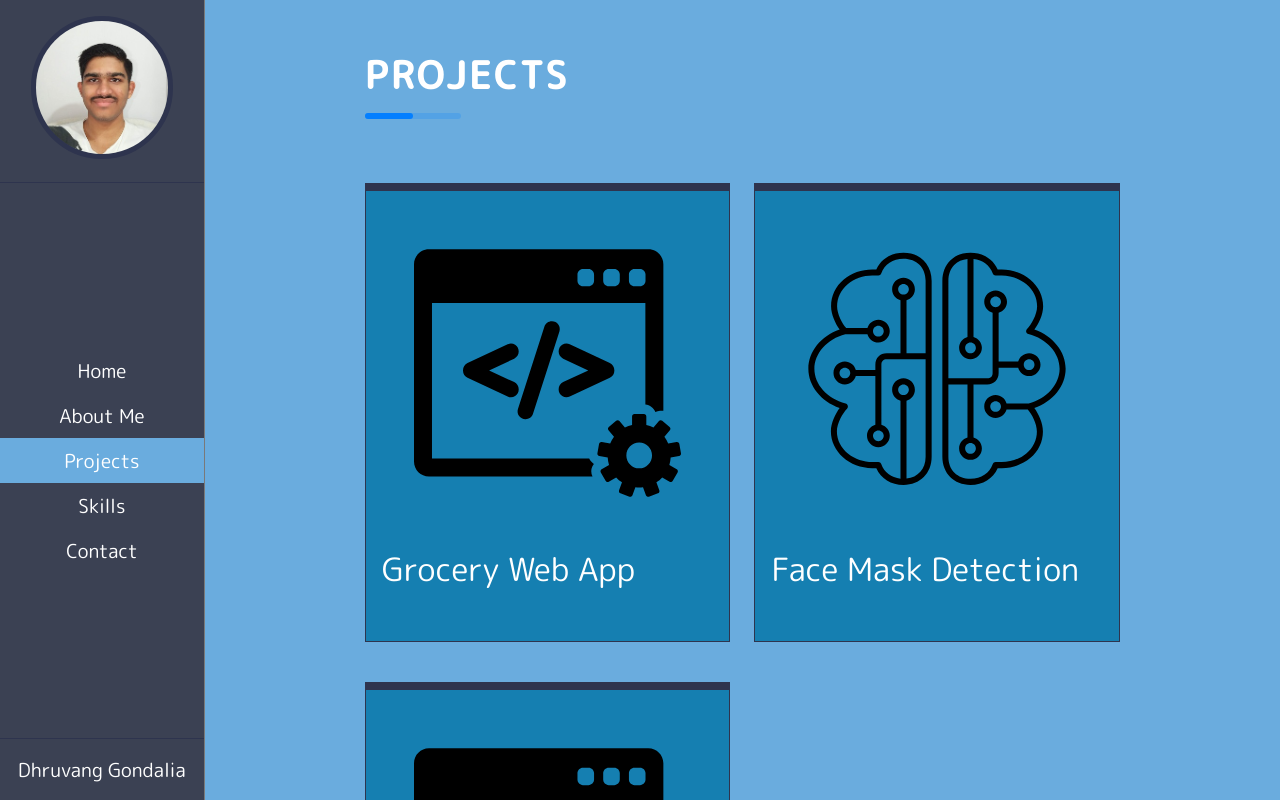
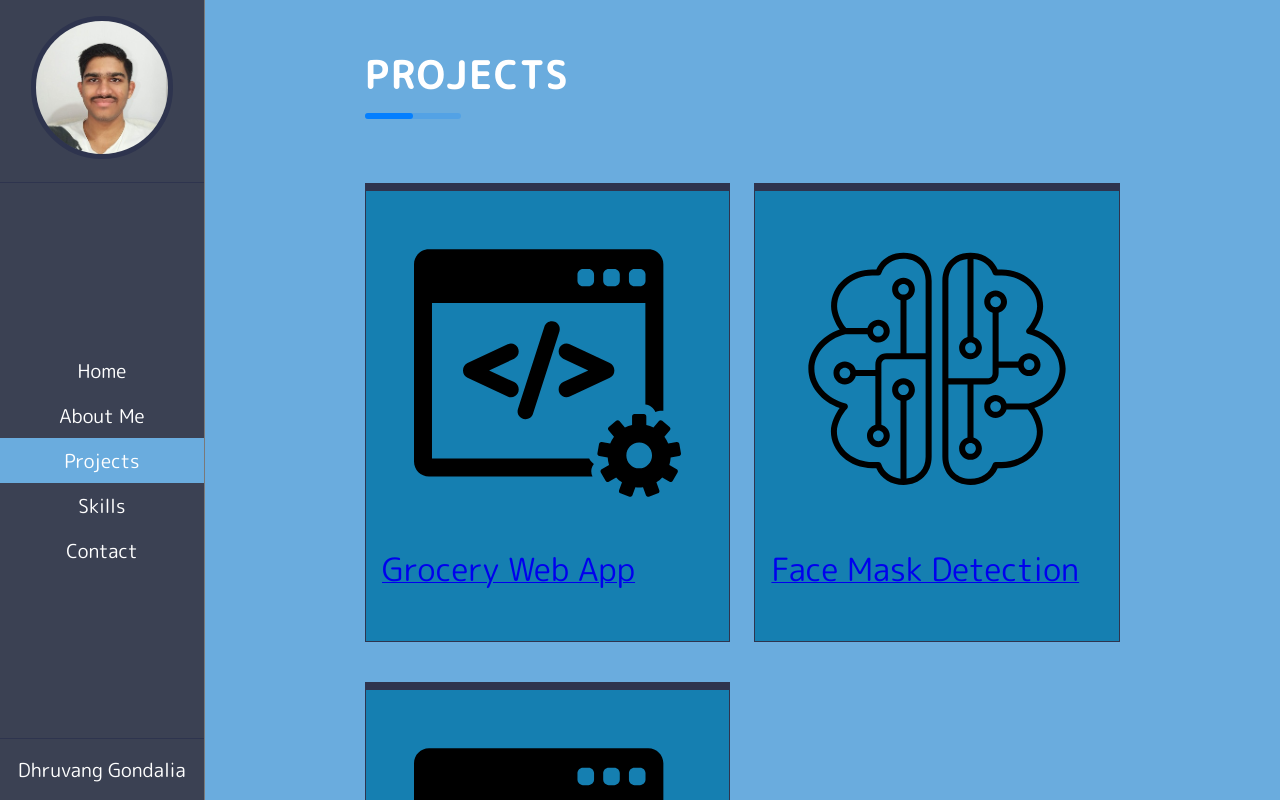
Before and after one commit to davidlorenzo47/davidlorenzo47.github.io, a React (Create React App) app: page /projects in a window 1280 px wide. Shown: the top 800 px of the page. Built offline with nearby package versions, Linux system fonts and the light colour scheme.

Commit message:
Card Clickable for Projets

```diff
--- a/package.json
+++ b/package.json
@@ -1,5 +1,5 @@
 {
-  "homepage": "https://davidlorenzo47.github.io/dhruvanggondalia-portfolio",
+  "homepage": "https://davidlorenzo47.github.io/",
   "name": "dhruvanggondalia-portfolio",
   "version": "0.1.0",
   "private": true,
--- a/src/Pages/Projects.js
+++ b/src/Pages/Projects.js
@@ -16,9 +16,11 @@ const Projects = () => {
                     allBlogs.map((blog)=>{
                         return <div className="blog" key={blog.id}>
                             <div className="blog-content">
+                                <a href={blog.link} target="_blank">
                                 <img src={blog.image} alt=""/><br/>
-                                <a href={blog.link} target="_blank" className="blog-link">
+                                <a  className="blog-link">
                                     {blog.title}
+                                </a>
                                 </a>
                             </div>
                         </div>
```
